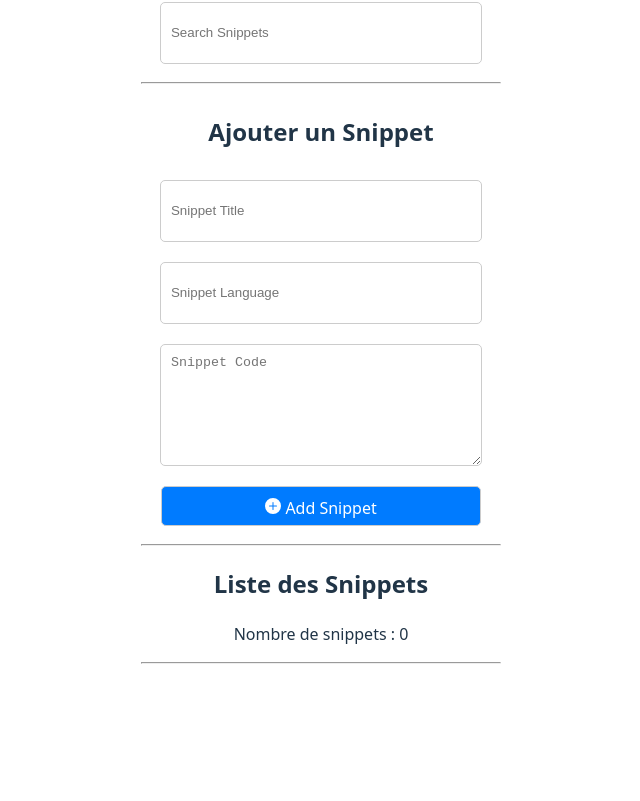
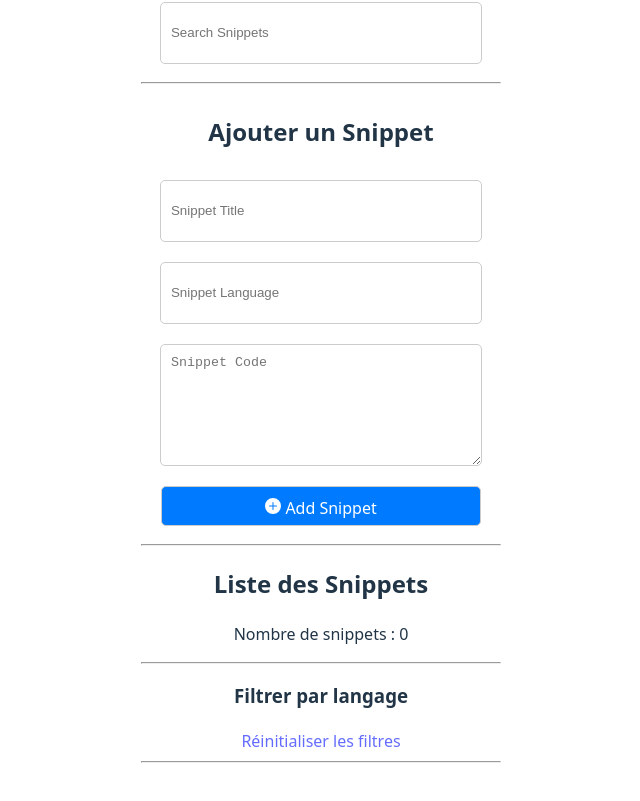
Before and after one commit to boreales/vite-snippets, a React (Vite) app: page / in a window 1280 px wide. Shown: the part 315-1116 px from the top of the page, without its empty margins (319-959 px from the left). Before the commit the page ends 1027 px from the top, so only its background shows below. Built offline with nearby package versions, Linux system fonts and the light colour scheme.

Commit message:
Add filters

```diff
--- /dev/null
+++ b/src/Filter.jsx
@@ -0,0 +1,27 @@
+
+
+export default function Filter({snippets, setSnippets}) {
+    //Get the language from all snippets
+    const languages = [...new Set(snippets.map(snippet => snippet.language))];
+
+    const filter = (language) => {
+        const filtered = snippets.filter(snippet => snippet.language === language);
+        setSnippets(filtered);
+    }
+
+    return(
+        <>
+            <h3>Filtrer par langage</h3>
+            <div className="filters">
+                <ul>
+                    {languages.map((language, index) => (
+                        <li className="filter" key={index}>
+                            <a href="#" onClick={() => filter(language)}>{language}</a>
+                        </li>
+                    ))}
+                </ul>
+                <a href="#" onClick={() => setSnippets(JSON.parse(localStorage.getItem('snippets') || '[]'))}>Réinitialiser les filtres</a>
+            </div>
+        </>
+    )
+}
--- a/src/List.jsx
+++ b/src/List.jsx
@@ -1,7 +1,8 @@
 import React, { useEffect } from 'react';
-import Snippet from './Snippet.jsx';
+import Snippet from './Snippet';
+import Filter from './Filter';
 
-export default function List({snippets, setSnippets}){
+export default function List({snippets, setSnippets, search}){
 
     useEffect(() => {
         const storedSnippets = JSON.parse(localStorage.getItem('snippets'));
@@ -10,15 +11,22 @@ export default function List({snippets, setSnippets}){
         }
     }, []);
 
+    const filteredSnippets = snippets.filter(snippet =>
+        snippet.title.toLowerCase().includes(search.toLowerCase()) ||
+        snippet.language.toLowerCase().includes(search.toLowerCase())
+    );
+
     return(
         <>
             <h2>Liste des Snippets</h2>
             <p>Nombre de snippets : {snippets.length}</p>
             <hr></hr>
+            <Filter snippets={snippets} setSnippets={setSnippets} />
+            <hr></hr>
             <ul>
-            {snippets.map((item, index) => (
+            {filteredSnippets.map((item, index) => (
                 <li key={index}>
-                    <Snippet item={item} />
+                    <Snippet snippets={snippets} setSnippets={setSnippets} item={item} index={index} />
                 </li>
             ))}
             </ul>
```
Also changed, not shown: 1 other file (tests, documents, lock files or other folders).
